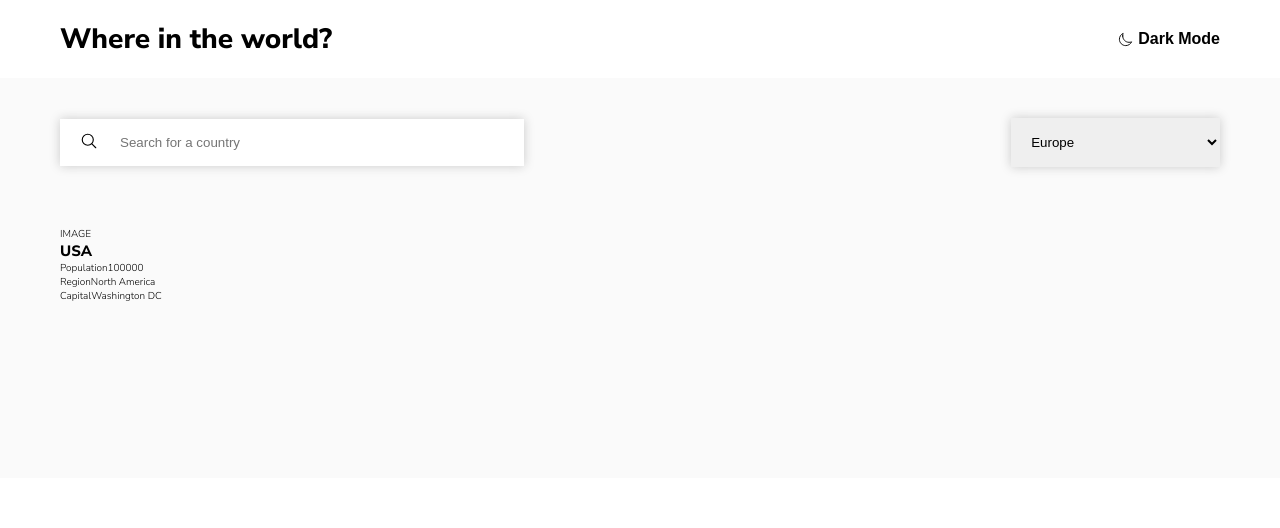
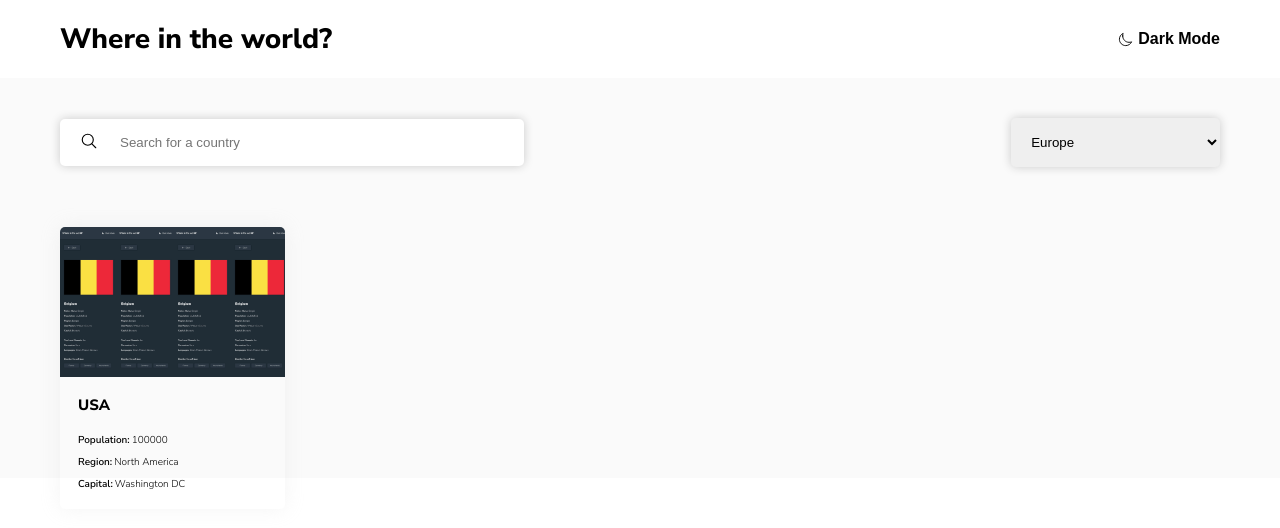
Before and after one commit to MichalPawlak0/countries-api, an Angular app: page / in a window 1280 px wide. Shown: the top 528 px of the page. Built offline with nearby package versions, Linux system fonts and the light colour scheme.

Commit message:
country component

```diff
--- a/src/app/country/country.component.css
+++ b/src/app/country/country.component.css
@@ -0,0 +1,32 @@
+.country {
+  border-radius: 5px;
+  box-shadow: 0 0 20px rgba(200, 200, 200, 0.2);
+  width: fit-content;
+  overflow: hidden;
+}
+.flag-box {
+  display: block;
+  background: url("design/mobile-design-detail-dark.jpg");
+  background-size: contain;
+  width: 22.5rem;
+  height: 15rem;
+}
+.info-box {
+  padding: 1.8rem;
+}
+.country__name {
+}
+.additional-info-box {
+  margin-top: 1.8rem;
+  display: flex;
+  flex-direction: column;
+  gap: 0.8rem;
+}
+.additional-info {
+  display: flex;
+  align-items: center;
+  gap: 0.2rem;
+}
+.info-title {
+  font-weight: 600;
+}
--- a/src/app/country/country.component.html
+++ b/src/app/country/country.component.html
@@ -1,18 +1,18 @@
 <div class="country">
-  <div class="flag-box">IMAGE</div>
+  <div class="flag-box"></div>
   <div class="info-box">
     <h2 class="country__name">USA</h2>
     <div class="additional-info-box">
       <div class="additional-info">
-        <span class="info-title">Population</span
+        <span class="info-title">Population:</span
         ><span class="info">100000</span>
       </div>
       <div class="additional-info">
-        <span class="info-title">Region</span
+        <span class="info-title">Region:</span
         ><span class="info">North America</span>
       </div>
       <div class="additional-info">
-        <span class="info-title">Capital</span
+        <span class="info-title">Capital:</span
         ><span class="info">Washington DC</span>
       </div>
     </div>
--- a/src/app/navigation/navigation.component.css
+++ b/src/app/navigation/navigation.component.css
@@ -24,10 +24,12 @@
   border: none;
   box-shadow: 0 0 10px #cacaca;
   color: #858585;
+  border-radius: 5px;
 }
 .navigation__selection {
   flex: 0 1 18%;
   padding: 1.6rem;
   border: none;
   box-shadow: 0 0 10px #cacaca;
+  border-radius: 5px;
 }
```
